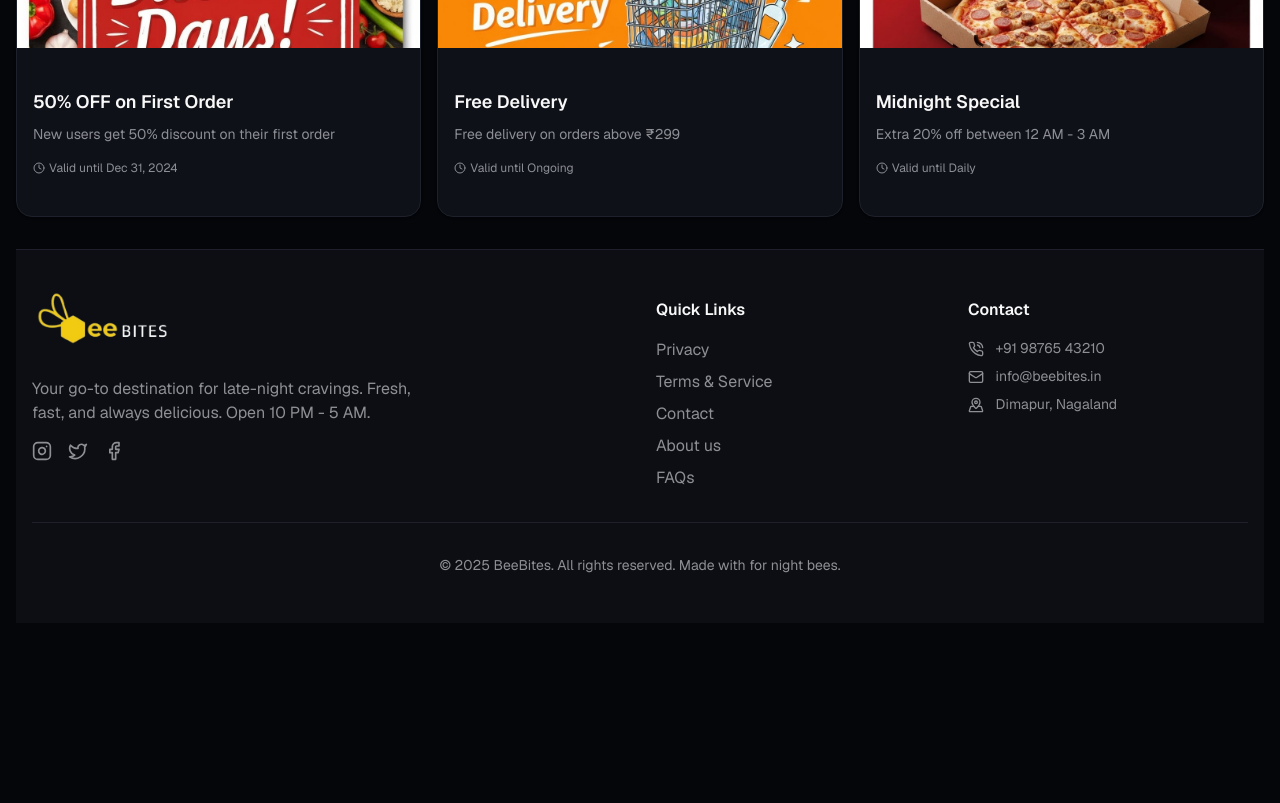
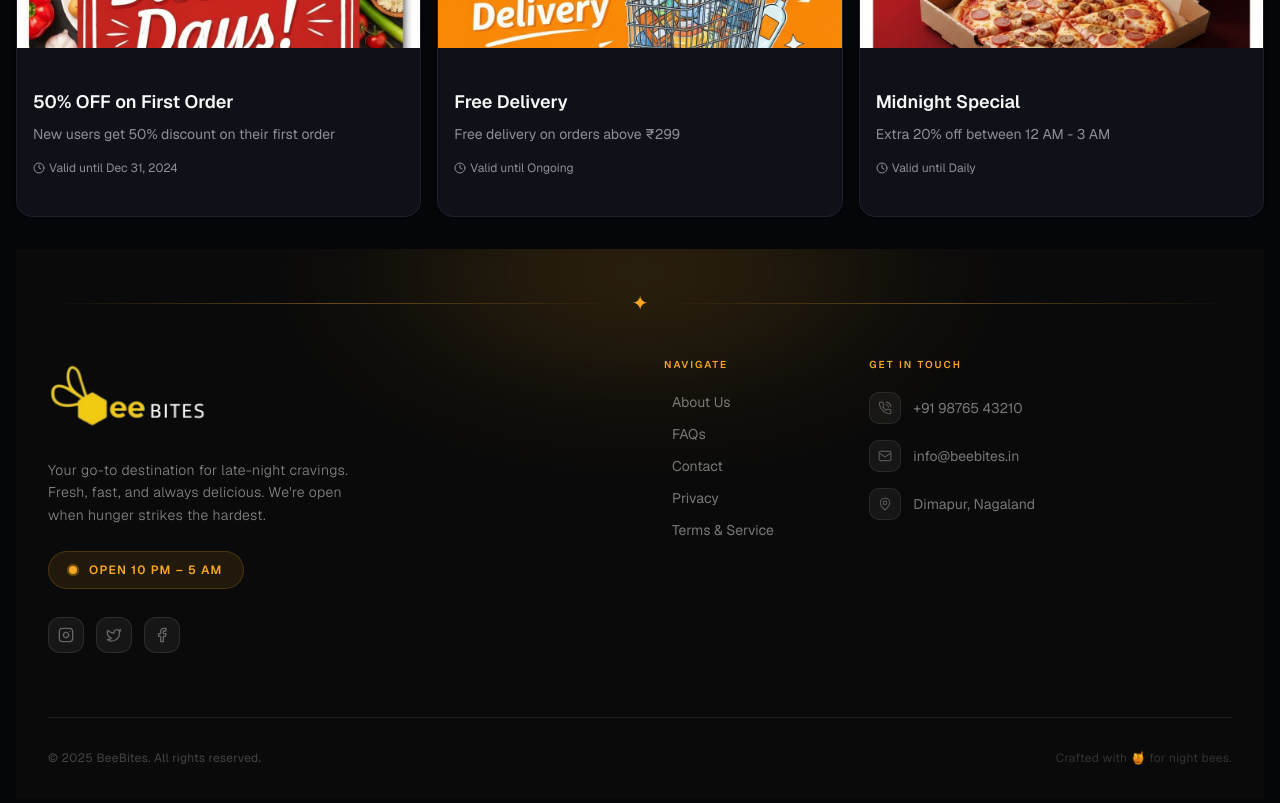
Before and after one commit to rjrahul007/beebites, a Next.js app: page / in a window 1280 px wide. Shown: the part 1080-1883 px from the top of the page. Before the commit the page ends 1735 px from the top, so only its background shows below. Built offline with nearby package versions, Linux system fonts and the light colour scheme; no server answers; the database is empty.

Commit message:
Update logo & redesign footer, Menu-card

```diff
--- a/components/footer.tsx
+++ b/components/footer.tsx
@@ -1,140 +1,162 @@
 import {
-  Moon,
   Instagram,
   Twitter,
   Facebook,
-  PhoneCallIcon,
+  PhoneCall,
   Mail,
-  MapPinnedIcon,
+  MapPin,
 } from "lucide-react";
 import Image from "next/image";
 import Link from "next/link";
 
 export function Footer() {
+  const year = new Date().getFullYear();
+
   return (
-    <footer className="bg-muted/30 border-t border-border py-12">
-      <div className="container mx-auto px-4">
-        <div className="grid grid-cols-1 md:grid-cols-4 gap-8">
-          {/* Brand */}
-          <div className="md:col-span-2">
-            <div className="flex items-center gap-2 mb-4">
+    <footer className="relative bg-[#0A0A0A] text-white overflow-hidden">
+      {/* Ambient glow */}
+      <div
+        aria-hidden
+        className="pointer-events-none absolute -top-32 left-1/2 -translate-x-1/2 w-[700px] h-[300px] rounded-full opacity-20"
+        style={{
+          background:
+            "radial-gradient(ellipse at center, #F5A623 0%, transparent 70%)",
+          filter: "blur(60px)",
+        }}
+      />
+
+      {/* Top divider with honeycomb accent */}
+      <div className="relative flex items-center gap-4 px-8 pt-10 mb-10 max-w-7xl mx-auto">
+        <div className="h-px flex-1 bg-gradient-to-r from-transparent via-[#F5A623]/40 to-transparent" />
+        <span className="text-[#F5A623] text-xl select-none">✦</span>
+        <div className="h-px flex-1 bg-gradient-to-r from-transparent via-[#F5A623]/40 to-transparent" />
+      </div>
+
+      <div className="max-w-7xl mx-auto px-8 pb-8">
+        {/* Main grid */}
+        <div className="grid grid-cols-1 lg:grid-cols-12 gap-12 mb-16">
+          {/* Brand — spans 5 cols */}
+          <div className="lg:col-span-5 flex flex-col gap-6">
+            <div className="flex items-center">
               <Image
-                src={"/images/logo/beebites_logo_transparentbg.png"}
-                alt="beebites-logo"
-                width={200}
-                height={200}
-                className="-mx-8 -mb-8 -mt-20"
+                src="/images/logo/beebites_logo_transparentbg.png"
+                alt="BeeBites"
+                width={160}
+                height={48}
+                // className="object-contain object-left"
               />
-              {/* <span className="text-2xl font-bold text-gradient-gold">
-                BeeBites
-              </span> */}
             </div>
-            <p className="text-muted-foreground max-w-sm">
+
+            <p className="text-[#888] text-sm leading-relaxed max-w-xs font-light tracking-wide">
               Your go-to destination for late-night cravings. Fresh, fast, and
-              always delicious. Open 10 PM - 5 AM.
+              always delicious. We're open when hunger strikes the hardest.
             </p>
-            <div className="flex gap-4 mt-4">
+
+            {/* Hours badge */}
+            <div className="inline-flex items-center gap-3 bg-[#F5A623]/10 border border-[#F5A623]/20 rounded-full px-5 py-2.5 w-fit">
+              <span className="relative flex h-2 w-2">
+                <span className="animate-ping absolute inline-flex h-full w-full rounded-full bg-[#F5A623] opacity-75" />
+                <span className="relative inline-flex rounded-full h-2 w-2 bg-[#F5A623]" />
+              </span>
+              <span className="text-[#F5A623] text-xs font-semibold tracking-widest uppercase">
+                Open 10 PM – 5 AM
+              </span>
+            </div>
+
+            {/* Socials */}
+            <div className="flex gap-3 mt-1">
+              {[
+                { icon: Instagram, href: "#", label: "Instagram" },
+                { icon: Twitter, href: "#", label: "Twitter" },
+                { icon: Facebook, href: "#", label: "Facebook" },
+              ].map(({ icon: Icon, href, label }) => (
                 <a
-                href="#"
-                className="text-muted-foreground hover:text-primary transition-colors"
+                  key={label}
+                  href={href}
+                  aria-label={label}
+                  className="group flex items-center justify-center w-9 h-9 rounded-lg border border-white/10 bg-white/5 hover:bg-[#F5A623]/15 hover:border-[#F5A623]/40 transition-all duration-200"
                 >
-                <Instagram className="w-5 h-5" />
+                  <Icon className="w-4 h-4 text-[#666] group-hover:text-[#F5A623] transition-colors duration-200" />
                 </a>
-              <a
-                href="#"
-                className="text-muted-foreground hover:text-primary transition-colors"
-              >
-                <Twitter className="w-5 h-5" />
-              </a>
-              <a
-                href="#"
-                className="text-muted-foreground hover:text-primary transition-colors"
-              >
-                <Facebook className="w-5 h-5" />
-              </a>
+              ))}
             </div>
           </div>
 
-          {/* Quick Links */}
-          <div>
-            <h3 className="font-semibold text-card-foreground mb-4">
-              Quick Links
-            </h3>
-            <ul className="space-y-2">
-              <li>
+          {/* Spacer */}
+          <div className="hidden lg:block lg:col-span-1" />
+
+          {/* Quick Links — 2 cols */}
+          <div className="lg:col-span-2">
+            <p className="text-[10px] font-semibold tracking-[0.2em] uppercase text-[#F5A623] mb-5">
+              Navigate
+            </p>
+            <ul className="space-y-3">
+              {[
+                { label: "About Us", href: "/about" },
+                { label: "FAQs", href: "/faq" },
+                { label: "Contact", href: "/contact" },
+                { label: "Privacy", href: "/privacy" },
+                { label: "Terms & Service", href: "/terms" },
+              ].map(({ label, href }) => (
+                <li key={href}>
                   <Link
-                  href={"/privacy"}
-                  className="text-muted-foreground hover:text-primary transition-colors"
+                    href={href}
+                    className="group flex items-center gap-2 text-sm text-[#777] hover:text-white transition-colors duration-150"
                   >
-                  Privacy
+                    <span className="w-0 group-hover:w-3 h-px bg-[#F5A623] transition-all duration-200 origin-left" />
+                    {label}
                   </Link>
                 </li>
-              <li>
-                <Link
-                  href={"/terms"}
-                  className="text-muted-foreground hover:text-primary transition-colors"
-                >
-                  Terms & Service
-                </Link>
-              </li>
-              {/* <li>
-                <Link
-                  href={"/help"}
-                  className="text-muted-foreground hover:text-primary transition-colors"
-                >
-                  Help & Support
-                </Link>
-              </li> */}
-              <li>
-                <Link
-                  href={"/contact"}
-                  className="text-muted-foreground hover:text-primary transition-colors"
-                >
-                  Contact
-                </Link>
-              </li>
-              <li>
-                <Link
-                  href={"/about"}
-                  className="text-muted-foreground hover:text-primary transition-colors"
-                >
-                  About us
-                </Link>
-              </li>
-              <li>
-                <Link
-                  href={"/faq"}
-                  className="text-muted-foreground hover:text-primary transition-colors"
-                >
-                  FAQs
-                </Link>
-              </li>
+              ))}
             </ul>
           </div>
 
-          {/* Contact */}
-          <div>
-            <h3 className="font-semibold text-card-foreground mb-4">Contact</h3>
-            <ul className="space-y-2 text-muted-foreground text-sm">
-              <li className="hover:text-primary">
-                <PhoneCallIcon className="w-4 h-4 inline mr-2" /> +91 98765
-                43210
+          {/* Contact — 4 cols */}
+          <div className="lg:col-span-4">
+            <p className="text-[10px] font-semibold tracking-[0.2em] uppercase text-[#F5A623] mb-5">
+              Get In Touch
+            </p>
+            <ul className="space-y-4">
+              {[
+                {
+                  icon: PhoneCall,
+                  label: "+91 98765 43210",
+                  href: "tel:+919876543210",
+                },
+                {
+                  icon: Mail,
+                  label: "info@beebites.in",
+                  href: "mailto:info@beebites.in",
+                },
+                {
+                  icon: MapPin,
+                  label: "Dimapur, Nagaland",
+                  href: "#",
+                },
+              ].map(({ icon: Icon, label, href }) => (
+                <li key={label}>
+                  <a
+                    href={href}
+                    className="group flex items-center gap-3 text-sm text-[#777] hover:text-white transition-colors duration-150"
+                  >
+                    <span className="flex items-center justify-center w-8 h-8 rounded-md bg-white/5 border border-white/8 group-hover:bg-[#F5A623]/15 group-hover:border-[#F5A623]/30 transition-all duration-200 shrink-0">
+                      <Icon className="w-3.5 h-3.5 text-[#555] group-hover:text-[#F5A623] transition-colors duration-200" />
+                    </span>
+                    {label}
+                  </a>
                 </li>
-              <li className="hover:text-primary">
-                <Mail className="w-4 h-4 inline mr-2" /> info@beebites.in
-              </li>
-              <li className="hover:text-primary">
-                <MapPinnedIcon className="w-4 h-4 inline mr-2" /> Dimapur,
-                Nagaland
-              </li>
+              ))}
             </ul>
           </div>
         </div>
 
-        <div className="border-t border-border mt-8 pt-8 text-center text-muted-foreground text-sm">
-          <p>
-            © {new Date().getFullYear()} BeeBites. All rights reserved. Made
-            with for night bees.
+        {/* Bottom bar */}
+        <div className="flex flex-col sm:flex-row items-center justify-between gap-4 pt-8 border-t border-white/8">
+          <p className="text-[#444] text-xs tracking-wide">
+            © {year} BeeBites. All rights reserved.
+          </p>
+          <p className="text-[#333] text-xs tracking-wide">
+            Crafted with 🍯 for night bees.
           </p>
         </div>
       </div>
--- a/proxy.ts
+++ b/proxy.ts
@@ -207,17 +207,17 @@ export async function updateSession(request: NextRequest) {
   }
 
   /* ---------- HOME PAGE REDIRECT ---------- */
-  if (
-    user &&
-    pathname === "/" &&
-    ["ADMIN", "KITCHEN", "DELIVERY"].includes(role ?? "")
-  ) {
-    if (role === "DELIVERY") {
-      return redirectTo("/admin/delivery", request);
-    }
+  // if (
+  //   user &&
+  //   pathname === "/" &&
+  //   ["ADMIN", "KITCHEN", "DELIVERY"].includes(role ?? "")
+  // ) {
+  //   if (role === "DELIVERY") {
+  //     return redirectTo("/admin/delivery", request);
+  //   }
 
-    return redirectTo("/admin", request);
-  }
+  //   return redirectTo("/admin", request);
+  // }
 
   /* ---------- ADMIN ROUTES ---------- */
   if (pathname.startsWith("/admin")) {
```
Also changed, not shown: components/menu-grid.tsx (+176 -54 lines), public/images/logo/beebites_logo_transparentbg.png. Lines whose indentation alone changed are shown as unchanged.
